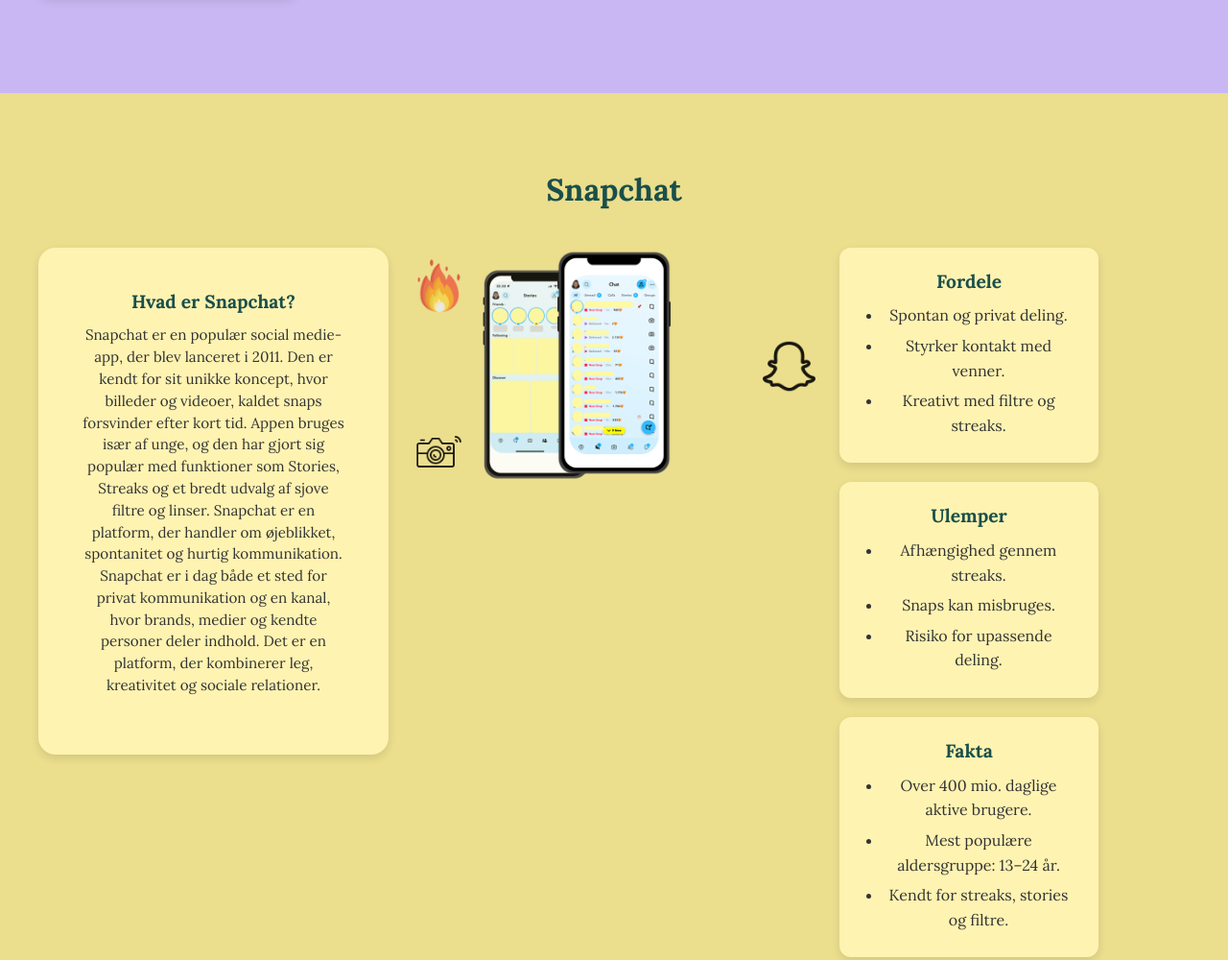
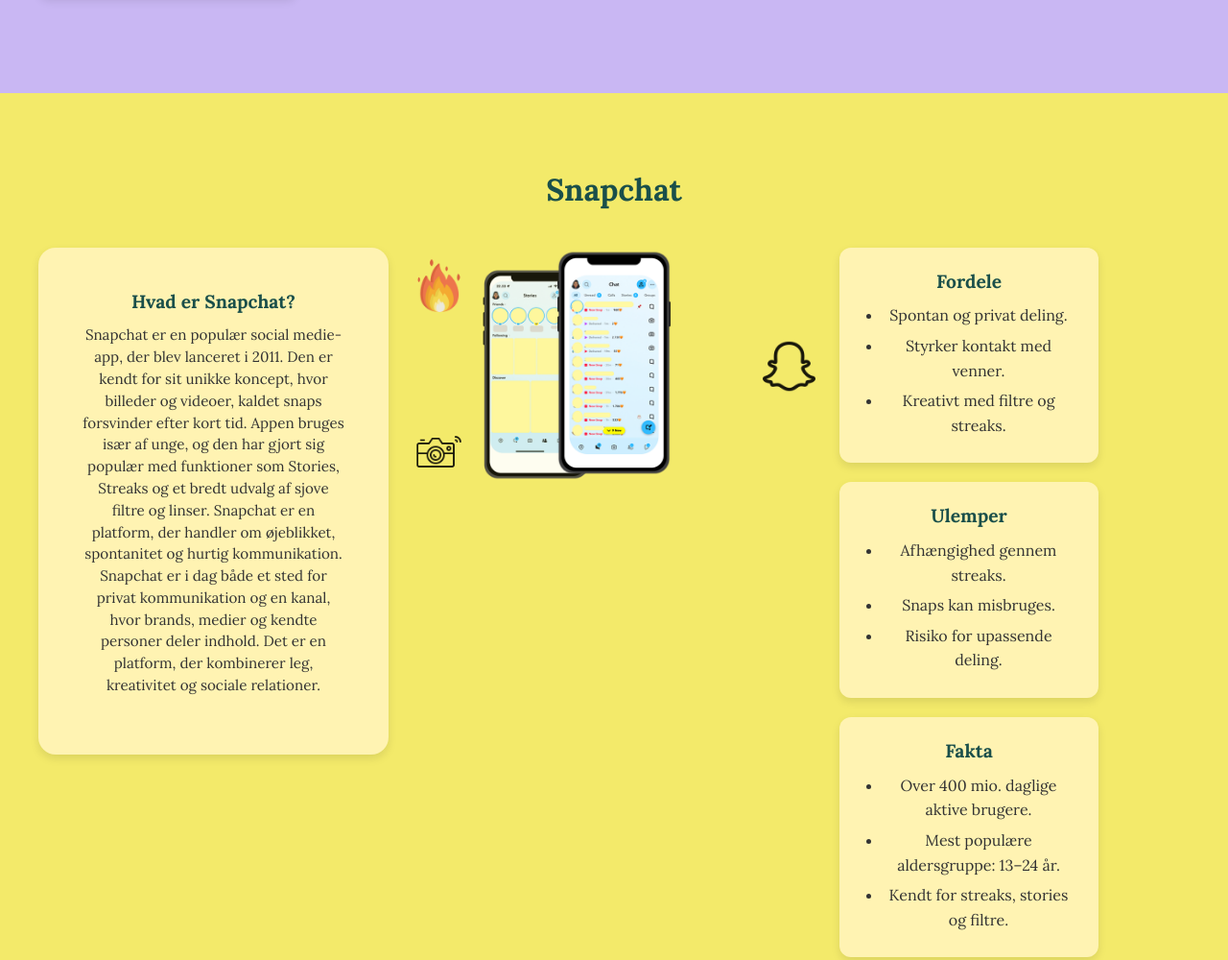
Before and after one commit to CecilieGregart/emnesite, a plain HTML site: page platforme.html in a window 1280 px wide. Shown: the part 2653-3653 px from the top of the page at 96% size. Drawn offline with Linux system fonts and the light colour scheme.

Commit message:
Tilføjer style.css

```diff
--- a/style.css
+++ b/style.css
@@ -510,7 +510,7 @@ nav {
   background-color: #c9b7f3;
 }
 .snapchat {
-  background-color: #ebde8d;
+  background-color: #f3ea6a;
 }
 
 /* farver på tekstbokse */
```
